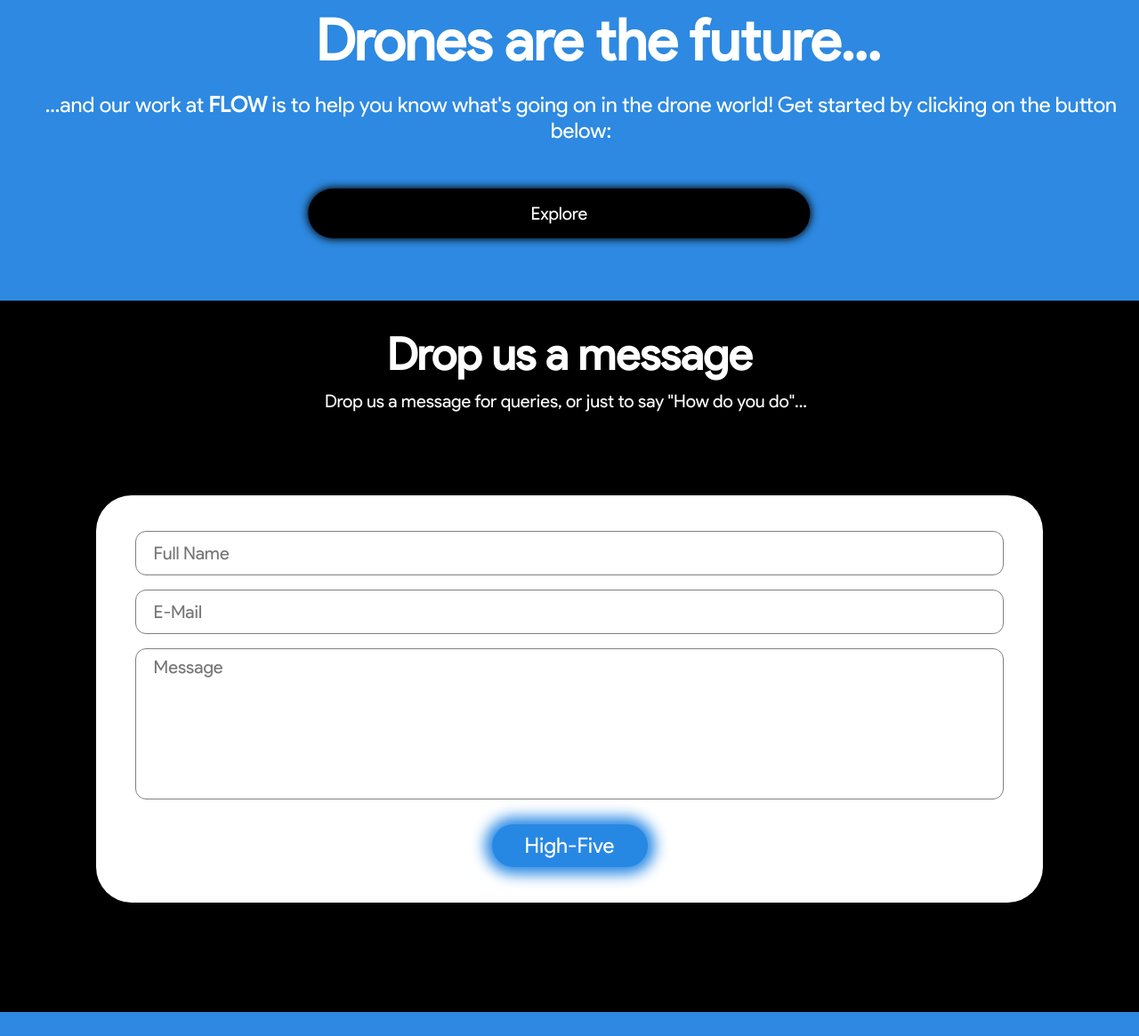
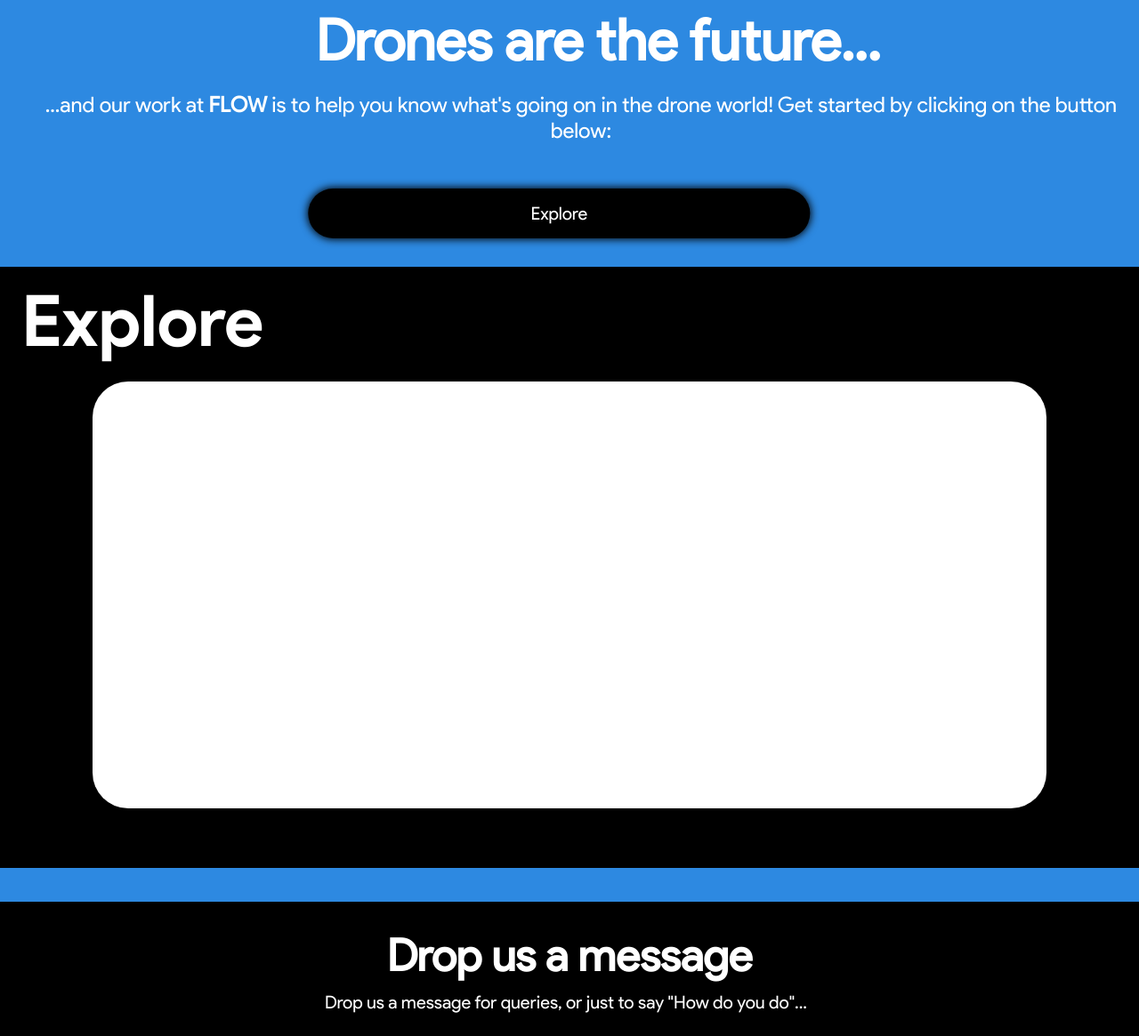
Before and after one commit to bansalaarav/Flow, a Flask app: page / in a window 1280 px wide. Shown: the part 1015-2180 px from the top of the page at 89% size. Run offline with Flask 2, Linux system fonts and the light colour scheme; some libraries are stand-ins or nearby versions.

Commit message:
Minor changes

```diff
--- a/templates/index.html
+++ b/templates/index.html
@@ -7,6 +7,7 @@
       html {
         scroll-behavior: smooth;
       }
+
       body {
           font-family: 'Product Sans Regular', serif;
           padding: 0;
@@ -149,6 +150,38 @@
         padding-top: 1%;
         margin-bottom: 2%;
       }
+
+      @font-face {
+        font-family: "Product Sans Regular";
+        src: url("/static/ProductSansRegular.ttf");
+      }
+
+      @font-face {
+        font-family: "Product Sans Bold";
+        src: url("/static/ProductSansBold.ttf");
+      }
+
+      .explore-level {
+          background-color: black;
+          padding: 1.5vh 3vh 3vh 3vh;
+          height: 80vh;
+      }
+
+      .explore-level .explore-title {
+          font-family: 'Product Sans Bold', serif;
+          color: white;
+          font-size: 10vh;
+      }
+
+      .explore-level .content-background-container {
+          background-color: white;
+          margin-top: 2.5vh;
+          border-radius: 5vh;
+          padding: 5vh;
+          margin-left: 10vh;
+          margin-right: 10vh;
+          height: 50vh;
+      }
     </style>
   </head>
   <body>
@@ -175,6 +208,12 @@
 
     </div>
   </div>
+  <div class="explore-level">
+      <div class="explore-title">Explore</div>
+      <div class="content-background-container">
+
+      </div>
+  </div>
     <div id="footer"></div>
     <script src="//code.jquery.com/jquery-1.10.2.js"></script>
     <script>
```
